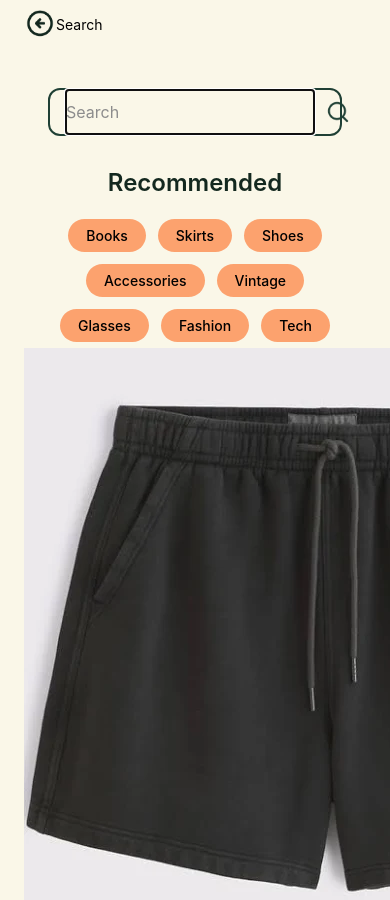
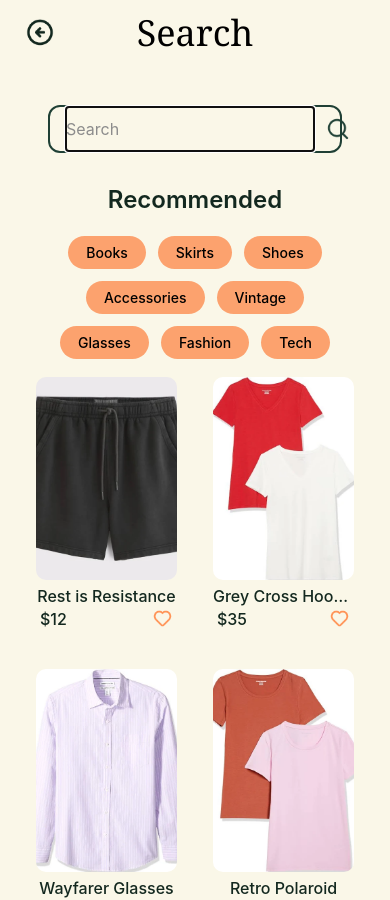
Before and after one commit to anchen2/DFA-ES1-illini-swap, a React Native app in the folder illini-swap/: screen /Search in a window 390 px wide. Shown: the top 900 px of the page. Built offline with nearby package versions, Linux system fonts and the light colour scheme.

Commit message:
Category buttons now filter the grid, tapping anywhere outside the input dismisses the keyboard, and users can scroll/drag the results list

```diff
--- a/illini-swap/HomeScreen.js
+++ b/illini-swap/HomeScreen.js
@@ -13,11 +13,23 @@ import { useFavorites } from "./FavoritesContext"; // <== Import context!
 
 import { useNavigation, useRoute, useFocusEffect } from "@react-navigation/native";
 
+const CATEGORIES = ["All", "Clothing", "Books", "Tech", "Misc"];
+
+const normalizeCategory = (category) => {
+  if (!category) return "Misc";
+  const c = String(category).trim().toLowerCase();
+  if (c === "clothing") return "Clothing";
+  if (c === "books") return "Books";
+  if (c === "tech") return "Tech";
+  if (c === "misc" || c === "miscellaneous") return "Misc";
+  return "Misc";
+};
+
 const itemImages = [
-  { id: 1, source: require("./images/item1.png"), title: "Listing Name", price: "$10" },
-  { id: 2, source: require("./images/item2.png"), title: "Listing Name", price: "$10" },
-  { id: 3, source: require("./images/item3.png"), title: "Listing Name", price: "$10" },
-  { id: 4, source: require("./images/item4.png"), title: "Listing Name", price: "$10" },
+  { id: 1, source: require("./images/item1.png"), title: "Listing Name", price: "$10", category: "Clothing" },
+  { id: 2, source: require("./images/item2.png"), title: "Listing Name", price: "$10", category: "Books" },
+  { id: 3, source: require("./images/item3.png"), title: "Listing Name", price: "$10", category: "Tech" },
+  { id: 4, source: require("./images/item4.png"), title: "Listing Name", price: "$10", category: "Misc" },
 ];
 
 
@@ -39,6 +51,7 @@ const HomeScreen = () => {
 
   // now this useState comes from React
   const [listings, setListings] = useState(itemImages);
+  const [selectedCategory, setSelectedCategory] = useState("All");
 
   useFocusEffect(
     useCallback(() => {
@@ -56,12 +69,19 @@ const HomeScreen = () => {
       const newItem = {
         id: Date.now().toString(),
         ...route.params.newListing,
+        category: normalizeCategory(route.params.newListing.category),
       };
       setListings(prev => [...prev, newItem]);
       navigation.setParams({ newListing: undefined });
     }
     }, [route.params?.newListing])
   );
+
+  const filteredListings =
+    selectedCategory === "All"
+      ? listings
+      : listings.filter((item) => normalizeCategory(item.category) === selectedCategory);
+
   return (
     <SafeAreaView style={styles.container}>
       <ScrollView contentContainerStyle={styles.scrollContainer}>
@@ -98,19 +118,31 @@ const HomeScreen = () => {
         {/* Categories */}
         <Text style={styles.categoriesTitle}>Categories</Text>
         <View style={styles.categoriesContainer}>
-          {["Clothing", "Books", "Tech", "Misc"].map((label, index) => (
+          {CATEGORIES.map((label, index) => (
             <TouchableOpacity
               key={index}
-              style={[styles.categoryButton, { marginRight: 13, marginBottom: 13 }]}
+              style={[
+                styles.categoryButton,
+                selectedCategory === label && styles.categoryButtonSelected,
+                { marginRight: 13, marginBottom: 13 },
+              ]}
+              onPress={() => setSelectedCategory(label)}
             >
-              <Text style={styles.categoryText}>{label}</Text>
+              <Text
+                style={[
+                  styles.categoryText,
+                  selectedCategory === label && styles.categoryTextSelected,
+                ]}
+              >
+                {label}
+              </Text>
             </TouchableOpacity>
           ))}
         </View>
 
         {/* Listings Grid */}
         <View style={styles.listingsContainer}>
-        {listings.map(item => {
+        {filteredListings.map(item => {
             const firstImage = item.images?.[0] ?? item.source;
             const imgSrc = typeof firstImage === 'string'
               ? { uri: firstImage }
@@ -249,7 +281,9 @@ const styles = StyleSheet.create({
   categoriesTitle: { fontSize: 22, fontWeight: "600", color: "#13281F", textAlign: "center", marginTop: 24 },
   categoriesContainer: { marginTop: 12, paddingHorizontal: 24, flexDirection: "row", flexWrap: "wrap" },
   categoryButton: { backgroundColor: "#FCA26E", borderRadius: 20, paddingHorizontal: 18, paddingVertical: 8 },
+  categoryButtonSelected: { backgroundColor: "#13281F" },
   categoryText: { color: "black", fontWeight: "500" },
+  categoryTextSelected: { color: "#FAF7E8" },
   listingsContainer: { marginTop: 24, flexDirection: "row", flexWrap: "wrap", justifyContent: "center", paddingHorizontal: 16 },
   listingBox: { width: 164, padding: 19 },
   listingImage: { width: "100%", height: 203, borderRadius: 10 },
--- a/illini-swap/SearchScreen.js
+++ b/illini-swap/SearchScreen.js
@@ -4,9 +4,11 @@ import {
   Text,
   TextInput,
   TouchableOpacity,
+  TouchableWithoutFeedback,
   Image,
   FlatList,
   StyleSheet,
+  Keyboard,
 } from "react-native";
 import { SafeAreaView } from "react-native-safe-area-context";
 import { useFavorites } from "./FavoritesContext";
@@ -201,6 +203,8 @@ const SearchScreen = ({ navigation }) => {
         behavior={Platform.OS === "ios" ? "padding" : "height"}
         keyboardVerticalOffset={0}
       >
+        <TouchableWithoutFeedback onPress={Keyboard.dismiss} accessible={false}>
+          <View style={{ flex: 1 }}>
             {/* Header row with back arrow */}
             <View style={styles.headerRow}>
               <TouchableOpacity onPress={() => navigation.goBack()}>
@@ -222,8 +226,12 @@ const SearchScreen = ({ navigation }) => {
               onEndReached={loadMore}
               onEndReachedThreshold={0.4}
               keyboardShouldPersistTaps="handled"
+              keyboardDismissMode={Platform.OS === "ios" ? "on-drag" : "none"}
+              onScrollBeginDrag={Keyboard.dismiss}
               contentContainerStyle={styles.listContent}
             />
+          </View>
+        </TouchableWithoutFeedback>
       </KeyboardAvoidingView>
     </SafeAreaView>
   );
@@ -243,6 +251,14 @@ const styles = StyleSheet.create({
     alignItems: "center",
     paddingHorizontal: 24,
     paddingTop: 8,
+  },
+  headerTitle: {
+    flex: 1,
+    textAlign: "center",
+    fontSize: 36,
+    fontWeight: "500",
+    color: "#000",
+    fontFamily: "Georgia",
   },
   icon: {
     width: 32,
@@ -297,10 +313,85 @@ const styles = StyleSheet.create({
     fontWeight: "500",
     color: "#000",
   },
+  resultsCount: {
+    marginTop: 16,
+    textAlign: "center",
+    color: "#13281F",
+    fontWeight: "500",
+  },
   listContent: {
     paddingHorizontal: 24,
     paddingTop: 24,
     paddingBottom: 120,
+  },
+  listingBox: {
+    flex: 1,
+    padding: 12,
+    marginBottom: 16,
+  },
+  listingBoxRight: {
+    marginLeft: 12,
+  },
+  listingImage: {
+    width: "100%",
+    height: 203,
+    borderRadius: 10,
+  },
+  listingTitle: {
+    fontSize: 16,
+    fontWeight: "500",
+    color: "#13281F",
+    textAlign: "center",
+    marginTop: 6,
+  },
+  priceRow: {
+    flexDirection: "row",
+    justifyContent: "space-between",
+    alignItems: "center",
+    paddingHorizontal: 4,
+    marginTop: 2,
+  },
+  listingPrice: {
+    fontSize: 16,
+    fontWeight: "500",
+    color: "#13281F",
+  },
+  heartIcon: {
+    width: 21,
+    height: 21,
+    resizeMode: "contain",
+  },
+  emptyContainer: {
+    marginTop: 32,
+    alignItems: "center",
+    paddingHorizontal: 24,
+  },
+  emptyEmoji: {
+    fontSize: 36,
+  },
+  emptyTitle: {
+    marginTop: 12,
+    fontSize: 18,
+    fontWeight: "600",
+    color: "#13281F",
+  },
+  emptySubtitle: {
+    marginTop: 6,
+    fontSize: 14,
+    color: "#555",
+    textAlign: "center",
+  },
+  loadMoreButton: {
+    marginTop: 8,
+    alignSelf: "center",
+    backgroundColor: "#13281F",
+    paddingHorizontal: 18,
+    paddingVertical: 10,
+    borderRadius: 18,
+  },
+  loadMoreText: {
+    color: "#FAF7E8",
+    fontWeight: "600",
   },
   resultRow: {
     flexDirection: "row",
--- a/illini-swap/SellItem.js
+++ b/illini-swap/SellItem.js
@@ -87,6 +87,7 @@ const [pendingListing, setPendingListing] = useState(null);
         title,
         price: listingPrice,
         description,
+        category,
       });
       setSuccessModalVisible(true);
   };
```
Lines whose indentation alone changed are shown as unchanged.
